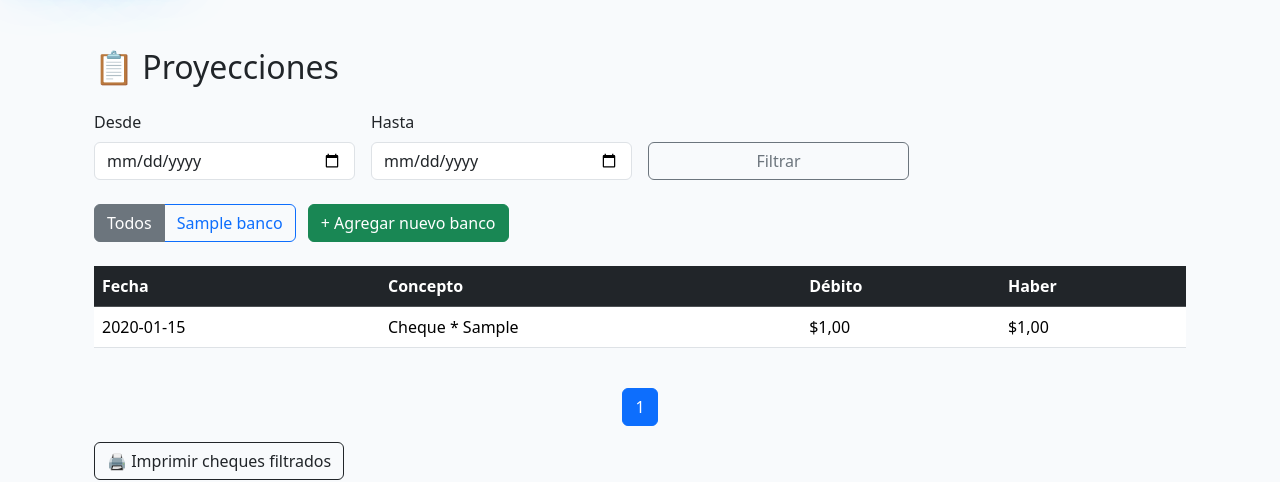
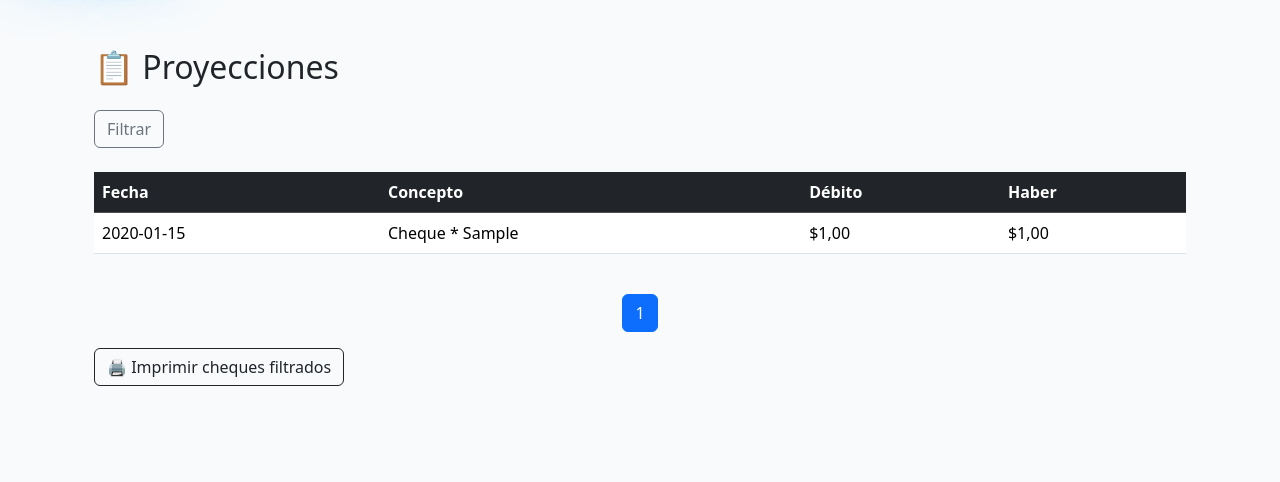
Before and after one commit to KrGabriel/Proyecto-muebleria, a Laravel app: page /proyecciones in a window 1280 px wide. Shown: the part 74-556 px from the top of the page. Run offline with Laravel 12, Linux system fonts and the light colour scheme; a user stored in the database is signed in; tables that the repository leaves empty hold one stand-in row (values such as "Sample post"); parts of the project's set-up code (start-up, migrations or seed data) failed here and were passed over.

Commit message:
Fix: minor changes

```diff
--- a/app/Http/Controllers/ChequeController.php
+++ b/app/Http/Controllers/ChequeController.php
@@ -11,7 +11,7 @@ class ChequeController extends Controller
 {
     public function index()
     {
-        $cheques = Cheque::with(['cuenta', 'factura'])->get();
+        $cheques = Cheque::with(['cuenta', 'factura'])->orderBy('fecha', 'desc')->paginate(5);
         return view('cheques.index', compact('cheques'));
     }
 
--- a/app/Http/Controllers/FacturaController.php
+++ b/app/Http/Controllers/FacturaController.php
@@ -13,7 +13,7 @@ class FacturaController extends Controller
      */
     public function index()
     {
-        $facturas = Factura::orderBy('codigo_proveedor')->get();
+        $facturas = Factura::orderBy('codigo_proveedor')->orderBy('fecha', 'desc')->paginate(5);
         return view('facturas.index', compact('facturas'));
     }
 
--- a/app/Http/Controllers/ProveedorController.php
+++ b/app/Http/Controllers/ProveedorController.php
@@ -13,7 +13,7 @@ class ProveedorController extends Controller
      */
     public function index()
     {
-        $proveedores = Proveedor::orderBy('nombre')->get();
+        $proveedores = Proveedor::orderBy('nombre')->paginate(5); // o la cantidad que prefieras
         return view('proveedores.index', compact('proveedores'));
     }
 
@@ -96,4 +96,7 @@ class ProveedorController extends Controller
 
         return redirect()->route('proveedores.index')->with('success', 'Proveedor eliminado');
     }
+
+
+
 }
--- a/app/Http/Controllers/ProyeccionesController.php
+++ b/app/Http/Controllers/ProyeccionesController.php
@@ -30,10 +30,15 @@ class ProyeccionesController extends Controller
         $query->whereDate('fecha', '<=', $request->hasta);
     }
 
+    if ($request->filled('solo_si') && $request->solo_si === '1') {
+        $query->where('entro', true);
+    }
+
     $proyecciones = $query->orderBy('fecha', 'asc')->paginate(10)->appends($request->query());
 
     return view('proyeccion_cuentas.index', compact('proyecciones', 'bancos'));
 }
+
 
     public function exportarPDF(Request $request)
     {
@@ -56,6 +61,10 @@ class ProyeccionesController extends Controller
             $query->whereDate('fecha', '<=', $request->hasta);
         }
 
+        if ($request->filled('solo_si') && $request->solo_si === '1') {
+            $query->where('entro', true);
+        }
+
         $proyecciones = $query->orderBy('fecha', 'asc')->get();
 
         $pdf = Pdf::loadView('proyeccion_cuentas.pdf', compact('proyecciones', 'bancoNombre'));
--- a/resources/views/proyeccion_cuentas/index.blade.php
+++ b/resources/views/proyeccion_cuentas/index.blade.php
@@ -8,7 +8,6 @@
 
     @php
         use Carbon\Carbon;
-
         $bancoFiltro = request('banco');
         $desde = request('desde');
         $hasta = request('hasta');
@@ -16,41 +15,76 @@
         $totalPaginas = $proyecciones->lastPage();
     @endphp
 
-    <form method="GET" class="row g-3 mb-4 align-items-end">
-        <div class="col-md-3">
+    <div class="d-flex flex-wrap align-items-center gap-3 mb-4">
+        <form method="GET">
+            <button type="button" class="btn btn-outline-secondary" data-bs-toggle="modal" data-bs-target="#filtroModal">
+                Filtrar
+            </button>
+        </form>
+
+        @if(request()->hasAny(['desde', 'hasta', 'banco', 'solo_si']))
+            <div class="p-2 border rounded bg-light small d-flex flex-wrap align-items-center gap-2">
+                <strong class="me-2">Parámetros:</strong>
+                @if(request('desde'))
+                    <span>Desde: {{ request('desde') }}</span>
+                @endif
+                @if(request('hasta'))
+                    <span>Hasta: {{ request('hasta') }}</span>
+                @endif
+                @if(request('banco'))
+                    <span>Banco: {{ ucfirst(request('banco')) }}</span>
+                @endif
+                @if(request()->filled('solo_si'))
+                    <span>Solo si: {{ request('solo_si') == '1' ? 'Sí' : 'No' }}</span>
+                @endif
+            </div>
+        @endif
+    </div>
+
+    <div class="modal fade" id="filtroModal" tabindex="-1" aria-labelledby="filtroModalLabel" aria-hidden="true">
+        <div class="modal-dialog">
+            <form method="GET" class="modal-content">
+            <div class="modal-header">
+                <h5 class="modal-title" id="filtroModalLabel">Filtrar Proyecciones</h5>
+                <button type="button" class="btn-close" data-bs-dismiss="modal" aria-label="Cerrar"></button>
+            </div>
+            <div class="modal-body">
+                <div class="mb-3">
                     <label for="desde" class="form-label">Desde</label>
                     <input type="date" name="desde" value="{{ request('desde') }}" class="form-control">
                 </div>
-        <div class="col-md-3">
+                <div class="mb-3">
                     <label for="hasta" class="form-label">Hasta</label>
                     <input type="date" name="hasta" value="{{ request('hasta') }}" class="form-control">
                 </div>
-        <div class="col-md-3">
-            <button type="submit" class="btn btn-outline-secondary w-100">Filtrar</button>
+
+                <div class="mb-3">
+                    <label class="form-label">Banco</label>
+                    <select name="banco" class="form-select">
+                        <option value="">Todos</option>
+                        @foreach ($bancos as $banco)
+                            <option value="{{ $banco->nombre }}" {{ request('banco') === $banco->nombre ? 'selected' : '' }}>
+                                {{ ucfirst($banco->nombre) }}
+                            </option>
+                        @endforeach
+                    </select>
+                </div>
+
+                <div class="mb-3">
+                    <label class="form-label">¿Solo si?</label>
+                    <select name="solo_si" class="form-select">
+                        <option value="0">Todos</option>
+                        <option value="1" {{ request('solo_si') === '1' ? 'selected' : '' }}>Solo sí</option>
+                    </select>
+                </div>
+            </div>
+            <div class="modal-footer">
+                <button type="submit" class="btn btn-primary">Filtrar</button>
+                <button type="button" class="btn btn-secondary" data-bs-dismiss="modal">Cancelar</button>
             </div>
             </form>
-
-    <div class="mb-4">
-        <div class="btn-group" role="group">
-            @php
-                $params = request()->except('page', 'banco');
-            @endphp
-
-            <a href="{{ url()->current() }}?{{ http_build_query($params) }}"
-            class="btn btn-outline-secondary {{ !$bancoFiltro ? 'active' : '' }}">
-                Todos
-            </a>
-
-            @foreach ($bancos as $banco)
-                <a href="{{ url()->current() }}?{{ http_build_query(array_merge($params, ['banco' => $banco->nombre])) }}"
-                class="btn btn-outline-primary {{ $bancoFiltro === $banco->nombre ? 'active' : '' }}">
-                    {{ ucfirst($banco->nombre) }}
-                </a>
-            @endforeach
         </div>
-        <a href="bancos" class="btn btn-success mx-2">+ Agregar nuevo banco</a>
     </div>
-
 
     {{-- Tabla --}}
     <div class="table-responsive">
@@ -96,7 +130,7 @@
     </nav>
 
 
-    <form action="{{ url('/proyecciones/pdf') }}" method="GET" target="_blank" class="mt-3">
+    <form action="{{ url('/proyecciones/exportar-pdf') }}" method="GET" target="_blank" class="mt-3">
         <input type="hidden" name="banco" value="{{ $bancoFiltro }}">
         <input type="hidden" name="desde" value="{{ $desde }}">
         <input type="hidden" name="hasta" value="{{ $hasta }}">
--- a/routes/web.php
+++ b/routes/web.php
@@ -57,5 +57,5 @@
 
         // Proyecciones (ajusta según tus métodos)
         Route::get('proyecciones', [ProyeccionesController::class, 'index'])->name('proyecciones.index');
-        Route::post('proyecciones/exportar-pdf', [ProyeccionesController::class, 'exportarPDF'])->name('proyecciones.exportarPDF');
+        Route::get('proyecciones/exportar-pdf', [ProyeccionesController::class, 'exportarPDF'])->name('proyecciones.exportarPDF');
 });
```
Also changed, not shown: resources/views/cheques/index.blade.php (+16 -0 lines), resources/views/facturas/index.blade.php (+17 -0 lines), resources/views/proveedores/index.blade.php (+38 -26 lines). Lines whose indentation alone changed are shown as unchanged.
